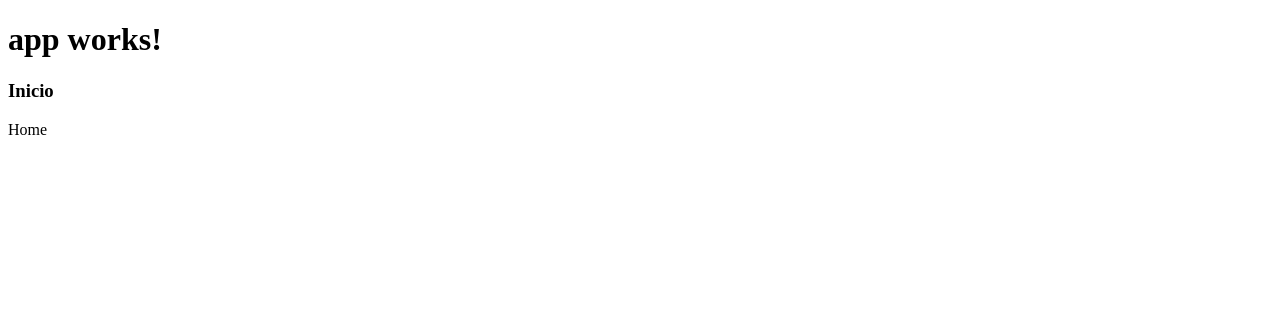
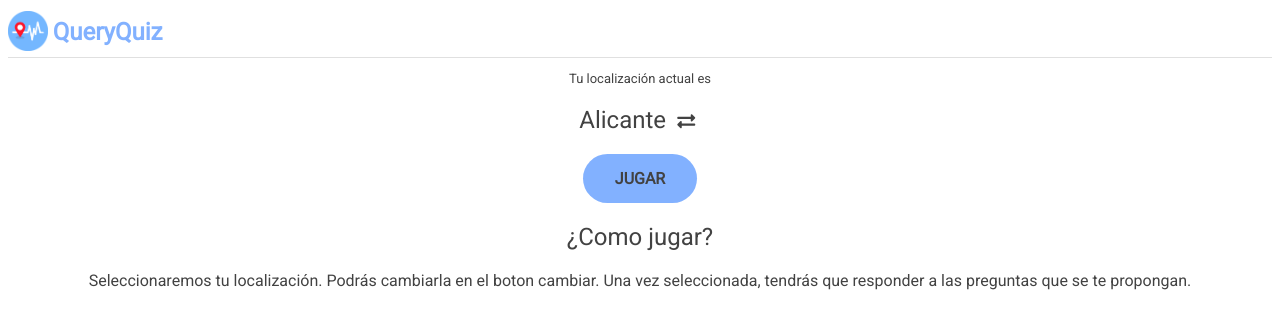
Before and after one commit to albertik97/wikihackathon2018, an Angular app in the folder weelink/: page / in a window 1280 px wide. Shown: the top 328 px of the page. Built offline with nearby package versions, Linux system fonts and the light colour scheme.

Commit message:
first commit

```diff
--- a/weelink/src/app/app.component.css
+++ b/weelink/src/app/app.component.css
@@ -0,0 +1,3 @@
+body{
+	background-color: pink;
+}
--- a/weelink/src/app/app.component.html
+++ b/weelink/src/app/app.component.html
@@ -1,5 +1,3 @@
-<h1>
-  {{title}}
-</h1>
+
 
 <home></home>
--- /dev/null
+++ b/weelink/src/home/home.component.css
@@ -0,0 +1,101 @@
+*{
+  box-sizing:border-box;
+  font-family: 'Roboto', 'sans-serif';
+  outline:none;
+}
+
+
+body{
+
+	color: #424242;
+}
+
+header{
+	display: flex;
+	align-items: center;
+	height: 50px;
+	border-bottom: 1px solid #E0E0E0;
+	padding-bottom: 18px;
+
+}
+
+header img{
+	height: 40px;
+	width: 40px;
+	margin-right: 0.3em;
+	margin-top: 15px;
+	float: left;
+}
+
+h2{
+
+	font-weight: 100;
+
+}
+
+h1{
+	color: #82B1FF;
+	font-size: 24px;
+	font-weight: 1000;
+	margin-top: 34px;
+}
+
+h3
+{
+	font-weight: 300;
+	text-align: center;
+}
+
+h2 i:hover{
+	color: #82B1FF;
+	cursor: pointer;
+	transition: color .5s;
+}
+
+h2 i{
+	color: 424242;
+	border-radius: 2em;
+	padding: 0.1em 0.3em;
+	font-size: 18px;
+}
+
+h3{
+	font-size: 13px;
+}
+
+#label-ubic{
+	color: #212121;
+	font-weight: bold;
+}
+
+.label-ubic{
+	flex-direction: row;
+	text-align: center;
+}
+
+.content{
+	text-align: center;
+}
+
+.content button{
+	background-color: #82B1FF; /* Green */
+    border: none;
+    color: #424242;
+    padding: 15px 32px;
+    text-align: center;
+    text-decoration: none;
+    display: inline-block;
+    font-size: 16px;
+    border-radius: 2em;
+    font-weight: bold;
+
+    transition: background-color .5s;
+
+	/*border: 3px solid #424242;*/
+
+}
+
+button:hover{
+	background: #2962FF;
+	cursor: pointer;
+}
--- a/weelink/src/home/home.component.html
+++ b/weelink/src/home/home.component.html
@@ -1,2 +1,27 @@
-<h3>Inicio</h3>
-{{titulo}}
+
+
+<header>
+	<img src="../logo.png">
+	<h1>QueryQuiz</h1>
+
+</header>
+
+<h3>Tu localización actual es</h3>
+<h2 class="label-ubic">Alicante <a><i class="fas fa-exchange-alt"></i></a>
+</h2>
+<div class="content">
+	<button>JUGAR</button>
+
+	 <div class="card">
+	 	<div class="card-info">
+		<h2>¿Como jugar?</h2>
+		<p>Seleccionaremos tu localizaci&oacute;n. Podr&aacute;s cambiarla en el boton cambiar. Una vez seleccionada, tendr&aacute;s que responder a las preguntas que se te propongan.</p>
+
+	</div>
+
+	 </div>
+
+
+
+
+</div>
--- a/weelink/src/index.html
+++ b/weelink/src/index.html
@@ -7,6 +7,10 @@
 
   <meta name="viewport" content="width=device-width, initial-scale=1">
   <link rel="icon" type="image/x-icon" href="favicon.ico">
+  <link rel="stylesheet" href="../home/home.component.css">
+  <link rel="stylesheet" href="https://use.fontawesome.com/releases/v5.4.1/css/all.css" integrity="sha384-5sAR7xN1Nv6T6+dT2mhtzEpVJvfS3NScPQTrOxhwjIuvcA67KV2R5Jz6kr4abQsz" crossorigin="anonymous">
+   <link href="https://fonts.googleapis.com/css?family=Roboto" rel="stylesheet">
+
 </head>
 <body>
   <app-root>Loading...</app-root>
```
Also changed, not shown: weelink/src/logo.png (added), 1 other file (tests, documents, lock files or other folders).
